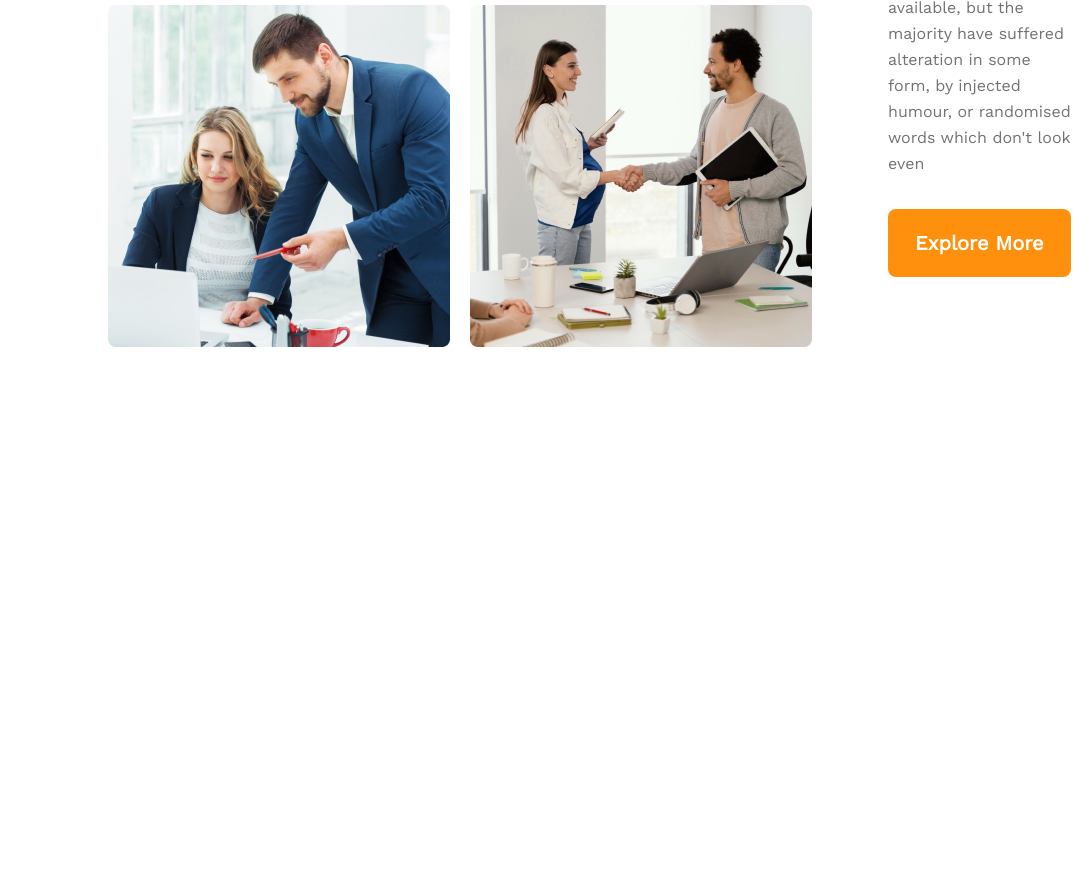
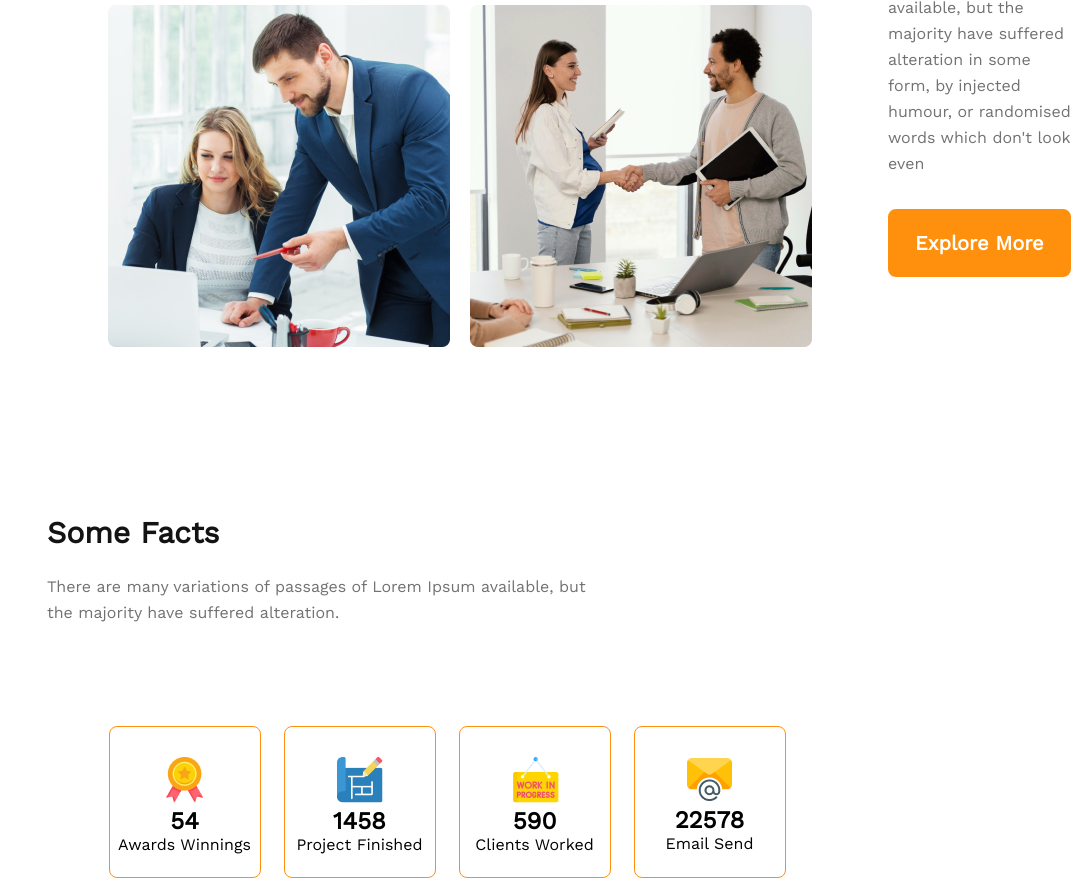
Before and after one commit to momo2396/G3-Architects-Responsive, a plain HTML site: page index.html in a window 1280 px wide. Shown: the part 1461-2339 px from the top of the page, without its empty margins (193-1280 px from the left). Before the commit the page ends 1808 px from the top, so only its background shows below. Drawn offline with nearby package versions, Linux system fonts and the light colour scheme.

Commit message:
fact-sec added

```diff
--- a/index.html
+++ b/index.html
@@ -52,6 +52,42 @@
                 <button id = "banner-btn" class="btn-primary">Explore More</button>
             </div>
         </section>
+        <!-- ideas -->
+        <section class="idea-sec-container">
+            <div class="idea-sec-left">
+
+            </div>
+            <div class="idea-sec-right">
+
+            </div>
+        </section>
+        <!-- facts -->
+        <section class="fact-sec-container">
+            <h1 class="nav-title"> Some Facts</h1>
+            <p class="banner-desc">There are many variations of passages of Lorem Ipsum available, but<br> the majority have suffered alteration.</p>
+            <div class="fact-sec-cards">
+                <div class="card">
+                    <img src="images/icons/ribon.png" alt="">
+                    <h2 class="card-stats">54</h2>
+                    <p class="card-title">Awards Winnings</p>
+                </div>
+                <div class="card">
+                    <img src="images/icons/projects.png" alt="">
+                    <h2 class="card-stats">1458</h2>
+                    <p class="card-title">Project Finished</p>
+                </div>
+                <div class="card">
+                    <img src="images/icons/customers.png" alt="">
+                    <h2 class="card-stats">590</h2>
+                    <p class="card-title">Clients Worked</p>
+                </div>
+                <div class="card">
+                    <img src="images/icons/email.png" alt="">
+                    <h2 class="card-stats">22578</h2>
+                    <p class="card-title">Email Send</p>
+                </div>
+            </div>
+        </section>
     </main>
 </body>
 </html>
--- a/style.css
+++ b/style.css
@@ -117,6 +117,29 @@ main {
 #third-part {
   color: #ff900e;
 }
+.idea-sec-container {
+  display: flex;
+  gap: 146px;
+}
+.fact-sec-container {
+  padding-top: 168px;
+}
+.fact-sec-cards {
+  padding-top: 100px;
+  padding-left: 50px;
+  padding-right: 50px;
+  display: flex;
+  justify-content: space-between;
+}
+.card {
+  width: 150px;
+  height: 120px;
+  padding-top: 30px;
+  border-radius: 8px;
+  border: 1px solid #ff900e;
+  text-align: center;
+}
+
 @media screen and (max-width: 576px) {
   header {
     padding: 20px;
```
